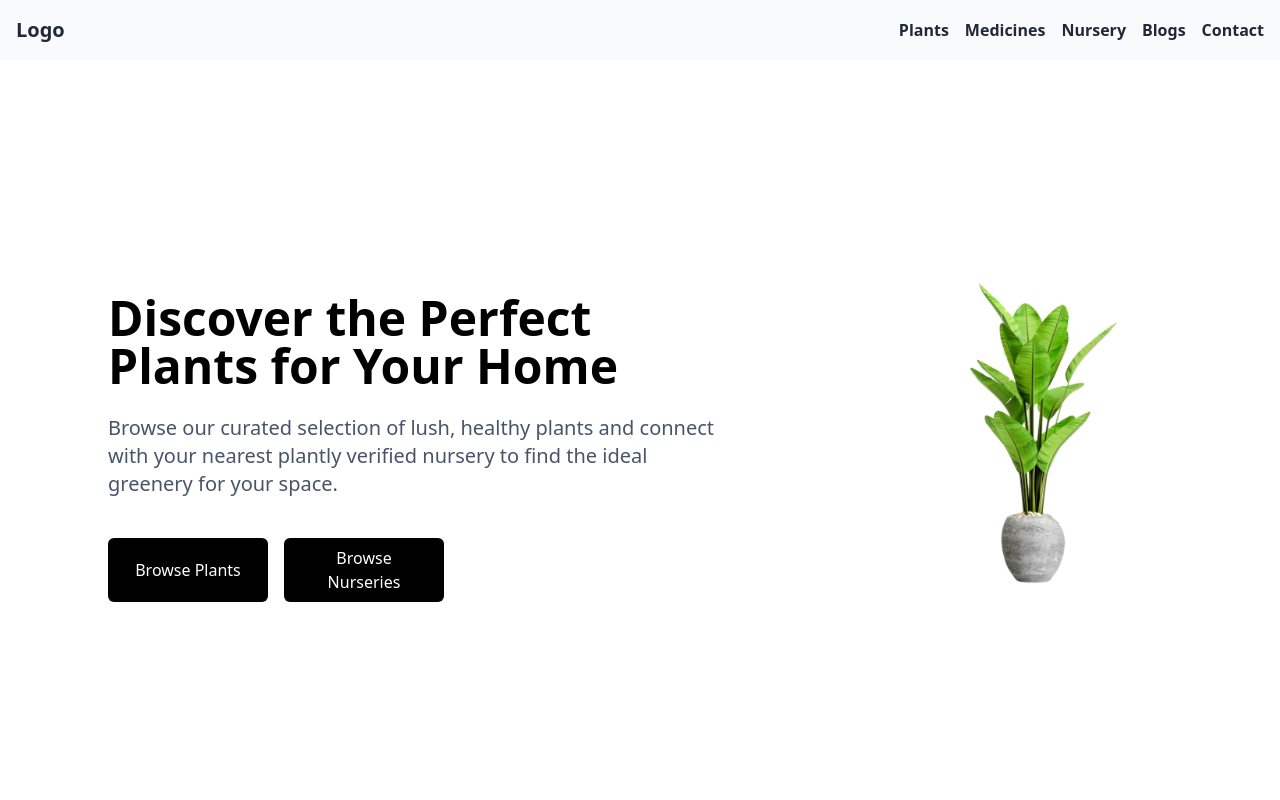
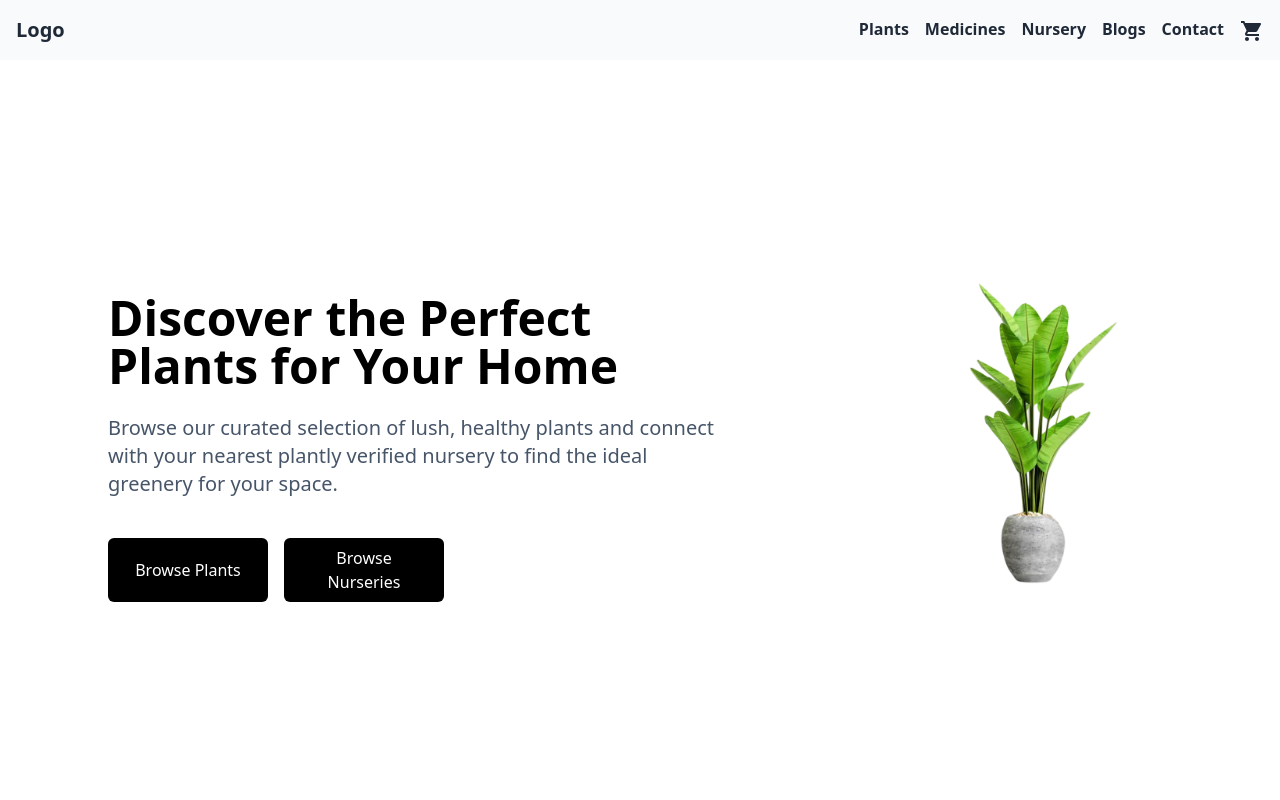
Before and after one commit to ymohit1603/nursery-frontend, a React (Vite) app: page / in a window 1280 px wide. Shown: the top 800 px of the page. Built offline with nearby package versions, Linux system fonts and the light colour scheme.

Commit message:
Add: shopping cart in navbar

```diff
--- a/src/components/NavBar/NavBar.tsx
+++ b/src/components/NavBar/NavBar.tsx
@@ -1,6 +1,7 @@
 import React from 'react';
 import { Link } from 'react-router-dom';
 import { motion } from 'framer-motion';
+import ShoppingCartIcon from '@mui/icons-material/ShoppingCart';
 
 export const NavBar = () => {
     return (<motion.div
@@ -20,6 +21,7 @@ export const NavBar = () => {
         <AddNavBar linkTo="/nursery" val="Nursery" />
         <AddNavBar linkTo="/blog" val="Blogs" />
         <AddNavBar linkTo="/contact" val="Contact" />
+        <AddNavBar linkTo="/cart" val={<ShoppingCartIcon/>} />
       </div>
     </motion.div>
   );
@@ -27,7 +29,7 @@ export const NavBar = () => {
 
 interface AddNavBarProps {
   linkTo: string;
-  val: string;
+  val: string|React.ReactNode;
 }
 
 const AddNavBar: React.FC<AddNavBarProps> = ({ linkTo, val }) => {
```
